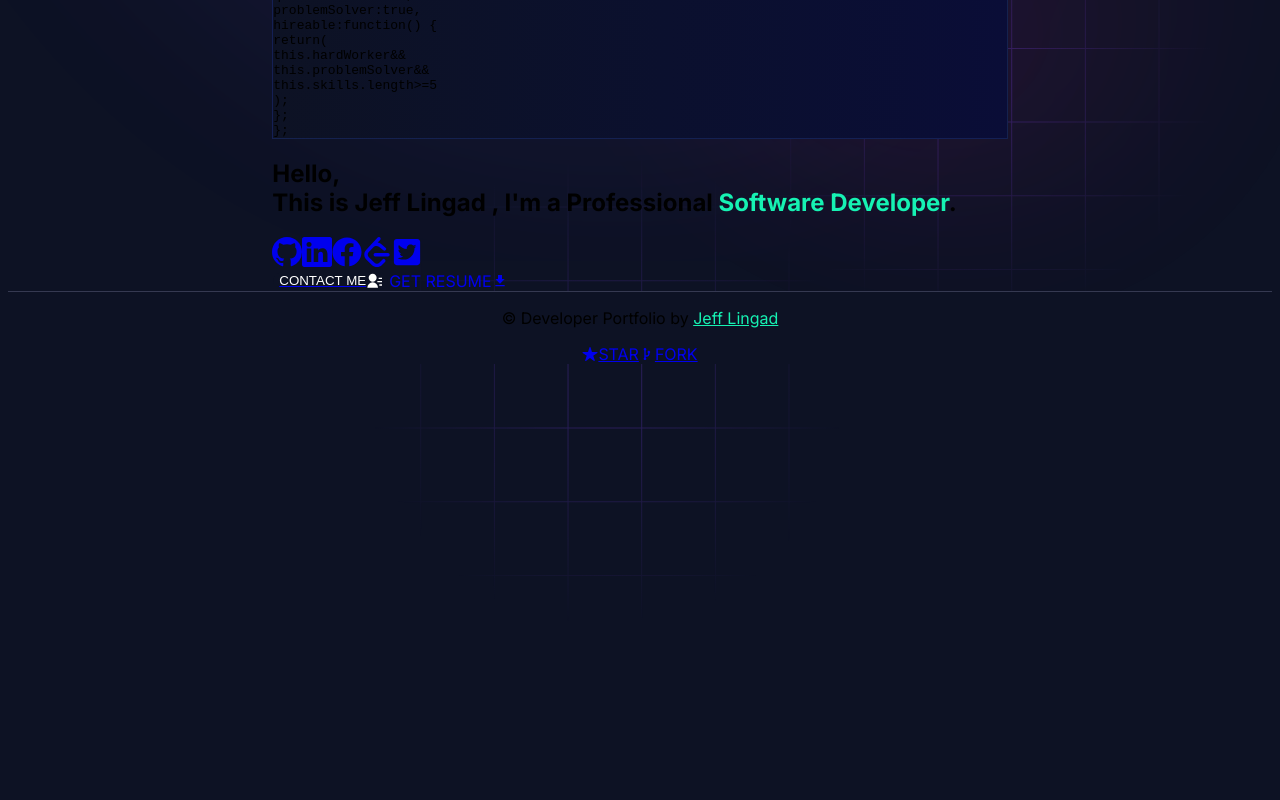
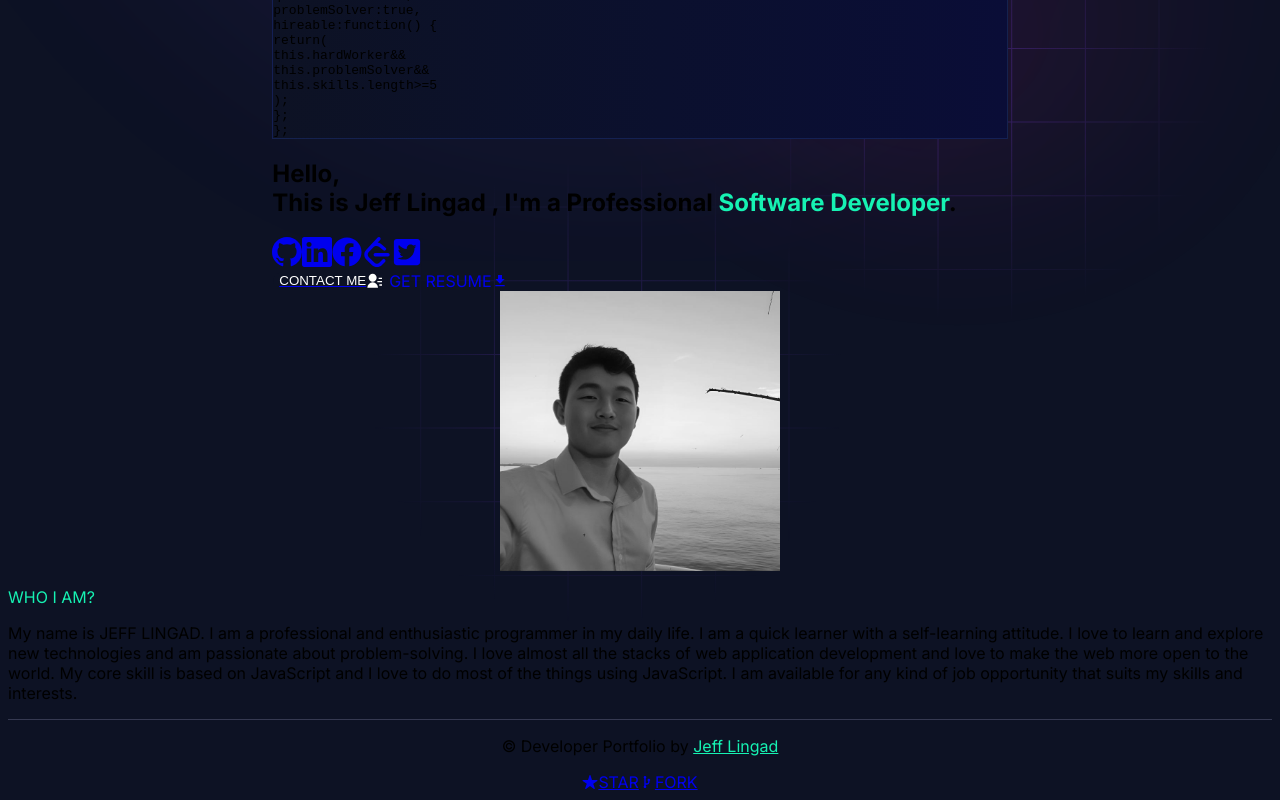
Before and after one commit to wlb-tycoon/kevin-lyu-portfolio, a Next.js app: page / in a window 1280 px wide. Shown: the part 916-1716 px from the top of the page. Before the commit the page ends 1537 px from the top, so only its background shows below. Built offline with nearby package versions, Linux system fonts and the light colour scheme.

Commit message:
chore: uncomment About section

```diff
--- a/app/page.js
+++ b/app/page.js
@@ -10,12 +10,12 @@ export default async function Home() {
   return (
     <div>
       <HeroSection />
-      {/* <AboutSection />
-      <Experience />
+      <AboutSection />
+      {/* <Experience />
       <Skills />
       <Projects />
-      <Education /> */}
-      {/* <ContactSection /> */}
+      <Education />
+      <ContactSection /> */}
     </div>
   );
 }
```
